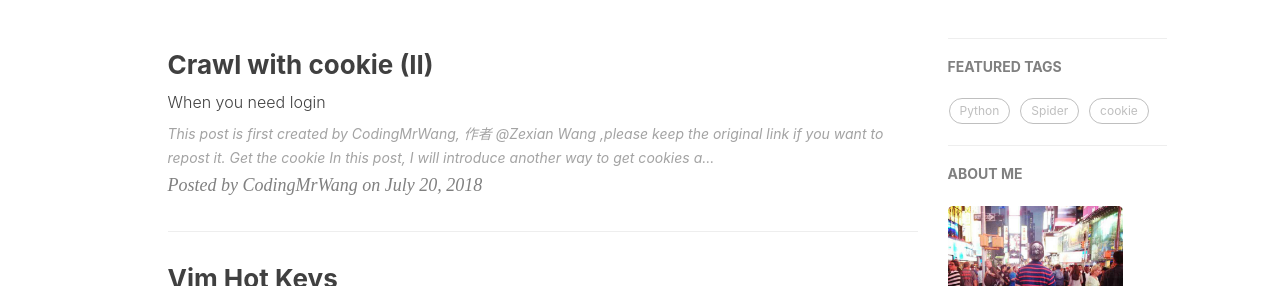
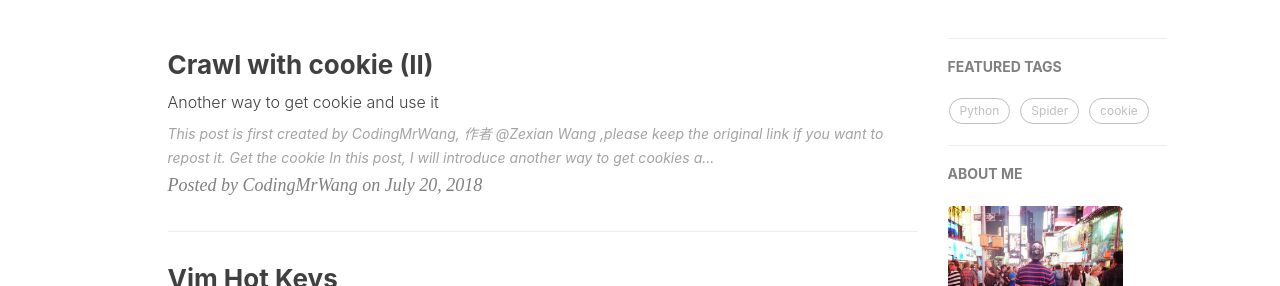
Before and after one commit to CodingMrWang/codingmrwang.github.io, a Jekyll site: the page built from index.html, in a window 1280 px wide. Shown: the part 508-794 px from the top of the page. Built offline with Jekyll 4.4.1, drawn with Linux system fonts in a browser that asks for light colours; nearby versions of some CDN libraries; the list of posts is cut into pages by our own code; comment, search, counter and statistics services are not loaded.

Commit message:
change subtitle of cookie2

```diff
--- a/_posts/2018-07-20-CookieII.md
+++ b/_posts/2018-07-20-CookieII.md
@@ -1,7 +1,7 @@
 ---
 layout:     post
 title:      Crawl with cookie (II)
-subtitle:   When you need login
+subtitle:   Another way to get cookie and use it
 date:       2018-07-20
 author:     CodingMrWang
 header-img: img/post-bg-github-cup.jpg
```
